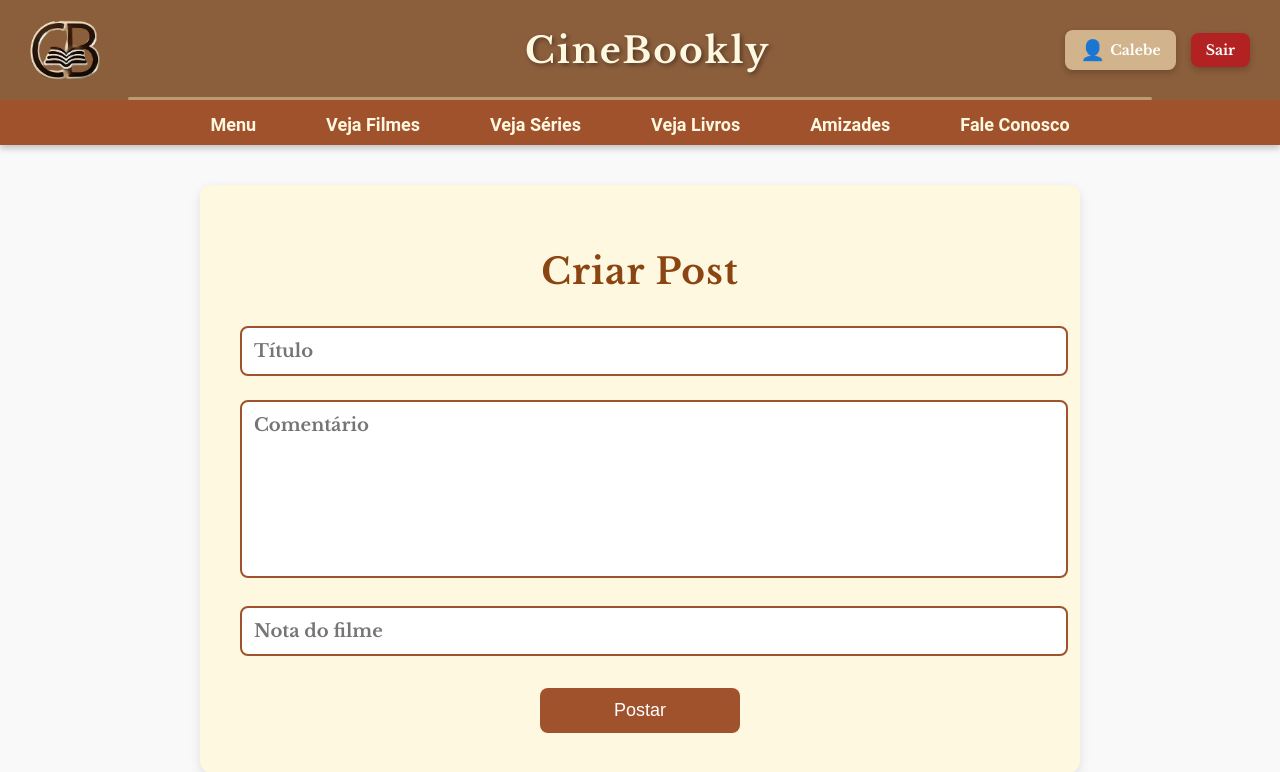
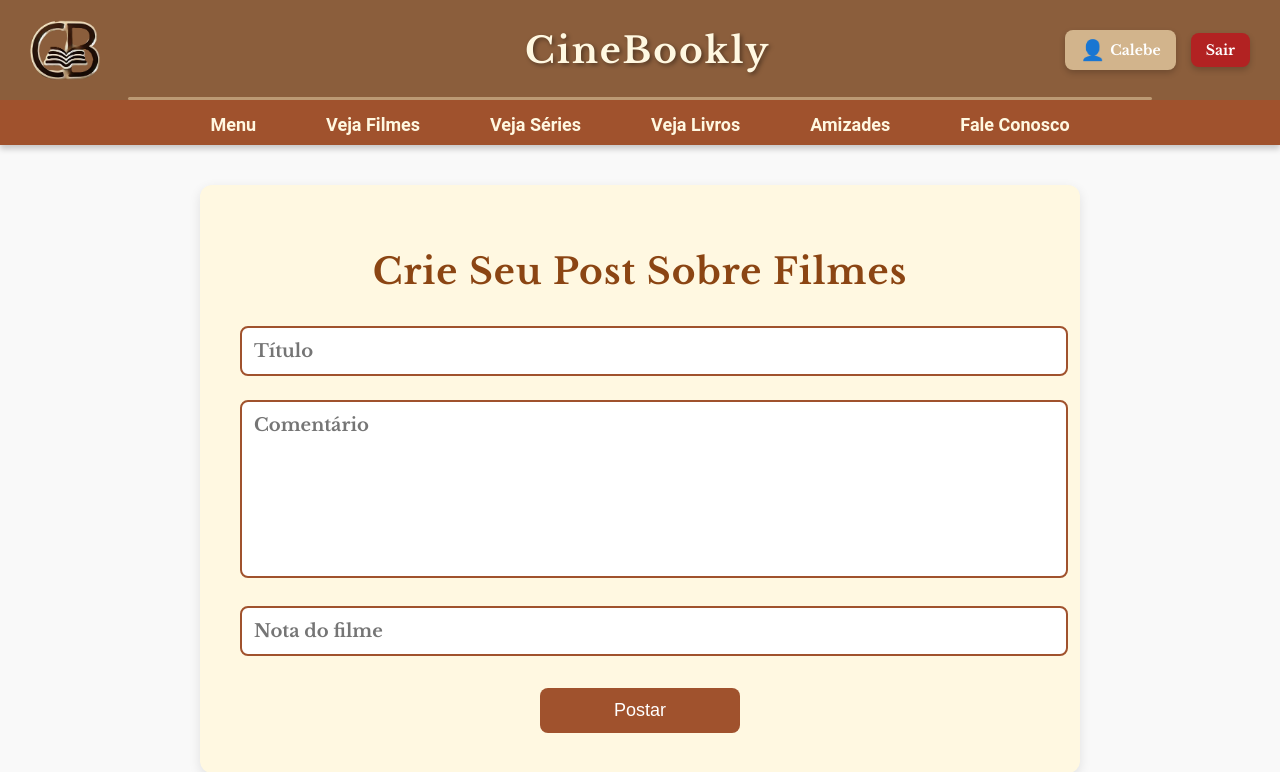
Before and after one commit to lucasfl22/Projeto-PW, a PHP site: page /?pg=crud/form_cria_post&tipo=filme in a window 1280 px wide. Shown: the top 772 px of the page. Run offline with PHP 8.4, Linux system fonts and the light colour scheme; a user stored in the database is signed in.

Commit message:
adicao de link para a pagina de perfil e condicional no form_cria_post

```diff
--- a/components/conteudo/conteudo.php
+++ b/components/conteudo/conteudo.php
@@ -54,7 +54,7 @@
             <div class="funcionalidade">
                 <h3>Seu Perfil Pessoal</h3>
                 <p>No seu perfil, acompanhe todas as suas publicações, visualize seu histórico de avaliações e interações, e veja as atividades dos seus amigos. Esse é o seu espaço exclusivo no CineBookly, onde você pode organizar e rever todas as suas experiências.</p>
-                <button class="botao">Ver meu perfil</button>
+                <button class="botao"><a href="?pg=perfil/perfil">Ver meu perfil</button>
             </div>
         </div>
 
--- a/crud/form_cria_post.php
+++ b/crud/form_cria_post.php
@@ -1,5 +1,12 @@
 <div class="form_cria_post">
-        <h1>Criar Post</h1>
+        <?php if ($_REQUEST['tipo'] == 'filme') { ?>
+                <h1>Crie Seu Post Sobre Filmes</h1>
+        <?php }else if ($_REQUEST['tipo'] == 'serie'){ ?>
+                <h1>Crie Seu Post Sobre Séries</h1>
+        <?php }else if ($_REQUEST['tipo'] == 'livro'){ ?>
+                <h1>Crie Seu Post Sobre Livros</h1>
+        <?php } ?>
+
 
         <form action="crud/cria_post.php" method="post">
                 <input type="hidden" name="tipo" id="tipo" value="<?php echo isset($_REQUEST['tipo']) ? $_REQUEST['tipo'] : ''; ?>">
```
